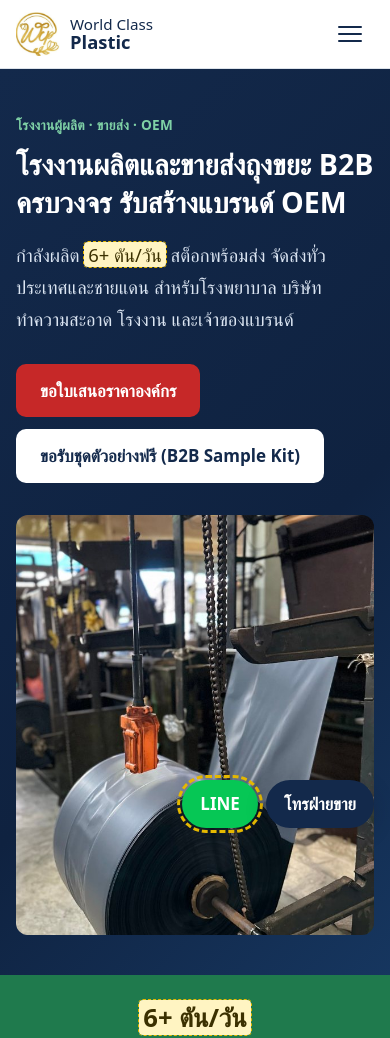
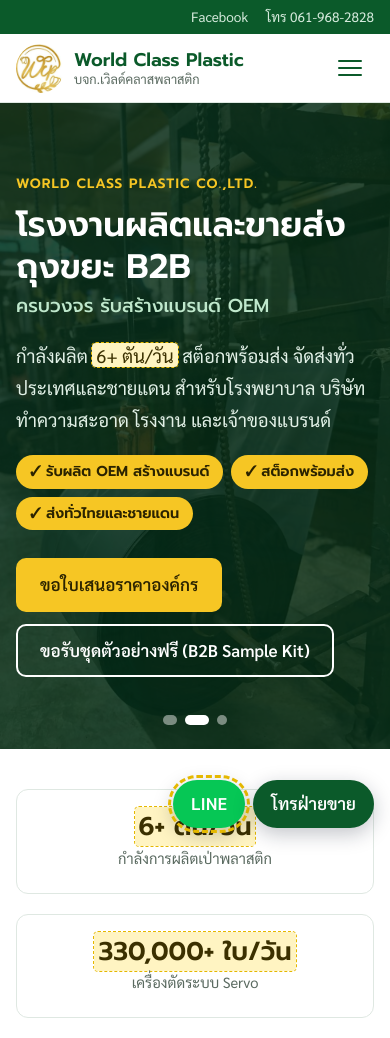
Before and after one commit to annatoey1-creator/wcp-web, an Astro site: page / in a window 390 px wide. Shown: the top 1038 px of the page. Built offline with nearby package versions, Linux system fonts and the light colour scheme; Astro itself is replaced by a stand-in of ours; a web font is replaced by a local one.

Commit message:
Restyle theme and homepage hero to match green/gold mockup v1
- Dark green + gold palette, Prompt/Sarabun fonts
- Green top bar with slogan, Facebook and phone
- Full-bleed hero slider with green overlay, gold badges and buttons
- Stats as white cards, green page heroes and footer

Co-Authored-By: Claude Opus 5.5 <noreply@anthropic.com>

```diff
--- a/src/components/ArticleCard.astro
+++ b/src/components/ArticleCard.astro
@@ -16,7 +16,7 @@ const d = post.data;
 <style>
   .tag { align-self: flex-start; text-decoration: none; }
   h3 { margin: 4px 0 0; }
-  h3 a { color: var(--navy); text-decoration: none; }
+  h3 a { color: var(--primary); text-decoration: none; }
   h3 a:hover { text-decoration: underline; }
   .meta { font-size: 0.9rem; margin-top: auto !important; padding-top: 8px; }
 </style>
--- a/src/components/Footer.astro
+++ b/src/components/Footer.astro
@@ -38,12 +38,12 @@ const c = site.contact;
   <div class="wrap copy">© {new Date().getFullYear()} {site.brand}</div>
 </footer>
 <style>
-  .site-footer { background: var(--slate); color: #cbd5e1; padding-top: 56px; padding-bottom: 96px; font-size: 0.95rem; }
+  .site-footer { background: var(--primary-900); color: #c9ddd0; padding-top: 56px; padding-bottom: 96px; font-size: 0.95rem; }
   .cols { display: grid; gap: 32px; }
   @media (min-width: 720px) { .cols { grid-template-columns: 1.4fr 1fr 1fr 1fr; } }
   h2 { color: #fff; font-size: 1rem; margin-bottom: 12px; }
   .brand { color: #fff; font-weight: 700; font-size: 1.1rem; }
   ul { list-style: none; padding: 0; margin: 0 0 16px; display: grid; gap: 8px; }
   a:not(.btn) { color: #e2e8f0; }
-  .copy { border-top: 1px solid #334155; margin-top: 40px; padding-top: 20px; font-size: 0.85rem; }
+  .copy { border-top: 1px solid rgb(255 255 255 / 0.15); margin-top: 40px; padding-top: 20px; font-size: 0.85rem; }
 </style>
--- a/src/components/Header.astro
+++ b/src/components/Header.astro
@@ -10,11 +10,20 @@ const nav = [
 const path = Astro.url.pathname;
 const isActive = (href: string) => path === href || path.startsWith(href + '/');
 ---
+<div class="topbar">
+  <div class="wrap topbar-in">
+    <span class="slogan">To be one of the best Thai plastic recycle</span>
+    <span class="links">
+      <a href={site.contact.facebook.value} rel="noopener">Facebook</a>
+      <a href={site.contact.phoneHref}>โทร {site.contact.phone.value}</a>
+    </span>
+  </div>
+</div>
 <header class="site-header">
   <div class="wrap bar">
     <a class="logo" href="/" aria-label={`${site.brand} หน้าแรก`}>
-      <img src="/images/brand/logo-mark.jpg" alt="" width="44" height="44" />
-      <span>World Class<br /><strong>Plastic</strong></span>
+      <img src="/images/brand/logo-mark.jpg" alt="" width="48" height="48" />
+      <span><strong>World Class Plastic</strong><small>บจก.เวิลด์คลาสพลาสติก</small></span>
     </a>
     <nav class="desktop-nav" aria-label="เมนูหลัก">
       {nav.map((n) => <a href={n.href} aria-current={isActive(n.href) ? 'page' : undefined}>{n.label}</a>)}
@@ -33,16 +42,24 @@ const isActive = (href: string) => path === href || path.startsWith(href + '/');
 <style>
   .site-header { position: sticky; top: 0; z-index: 50; background: rgb(255 255 255 / 0.96); backdrop-filter: blur(8px); border-bottom: 1px solid var(--border); }
   .bar { display: flex; align-items: center; justify-content: space-between; gap: 16px; min-height: 68px; }
-  .logo { display: flex; align-items: center; gap: 10px; text-decoration: none; color: var(--navy); line-height: 1.1; font-size: 0.95rem; }
-  .logo img { border-radius: 8px; }
-  .logo strong { font-size: 1.15rem; }
+  .topbar { background: var(--primary); color: #d5eadc; font-size: 0.85rem; }
+  .topbar-in { display: flex; justify-content: space-between; align-items: center; gap: 12px; min-height: 34px; }
+  .topbar .links { display: flex; gap: 18px; flex-shrink: 0; }
+  .topbar a { color: inherit; text-decoration: none; }
+  .topbar a:hover { color: #fff; }
+  @media (max-width: 599px) { .slogan { display: none; } .topbar-in { justify-content: flex-end; } }
+  .logo { display: flex; align-items: center; gap: 10px; text-decoration: none; line-height: 1.2; }
+  .logo img { border-radius: 50%; }
+  .logo span { display: grid; }
+  .logo strong { font-family: var(--font-head); font-weight: 600; font-size: 1.15rem; color: var(--primary); }
+  .logo small { font-size: 0.8rem; color: var(--muted); }
   .desktop-nav { display: none; align-items: center; gap: 22px; }
   .desktop-nav a:not(.btn) { color: var(--slate); text-decoration: none; font-weight: 500; font-size: 0.98rem; }
   .desktop-nav a[aria-current='page'] { color: var(--green); }
   .desktop-nav a:not(.btn):hover { color: var(--green); }
   .mobile-nav summary { list-style: none; cursor: pointer; display: grid; gap: 5px; padding: 12px; }
   .mobile-nav summary::-webkit-details-marker { display: none; }
-  .mobile-nav summary span { display: block; width: 24px; height: 2px; background: var(--navy); border-radius: 2px; }
+  .mobile-nav summary span { display: block; width: 24px; height: 2px; background: var(--primary); border-radius: 2px; }
   .mobile-nav nav { position: absolute; left: 0; right: 0; top: 100%; background: #fff; border-bottom: 1px solid var(--border); box-shadow: var(--shadow); display: grid; padding: 8px 16px 16px; }
   .mobile-nav nav a:not(.btn) { padding: 12px 4px; color: var(--slate); text-decoration: none; border-bottom: 1px solid var(--gray-100); }
   .mobile-nav nav .btn { margin-top: 12px; }
--- a/src/components/ProductCard.astro
+++ b/src/components/ProductCard.astro
@@ -9,7 +9,7 @@ const { p } = Astro.props;
     <h3><a href={`/products/${p.slug}`}>{p.name}</a></h3>
     <p>{p.short}</p>
     <div class="btn-row" style="margin-top:auto;padding-top:12px">
-      <a class="btn btn-navy btn-sm" href={`/products/${p.slug}`}>ดูสเปก</a>
+      <a class="btn btn-dark btn-sm" href={`/products/${p.slug}`}>ดูสเปก</a>
       {p.specSheet
         ? <a class="btn btn-outline btn-sm" href={p.specSheet} download>ดาวน์โหลดตาราง</a>
         : <span class="btn btn-outline btn-sm" aria-disabled="true" title="ยังไม่มีไฟล์ PDF">ตาราง PDF (เร็วๆ นี้)</span>}
@@ -17,7 +17,7 @@ const { p } = Astro.props;
   </div>
 </article>
 <style>
-  .product-card { --accent: var(--navy); position: relative; }
+  .product-card { --accent: var(--primary); position: relative; }
   .product-card::before { content: ''; position: absolute; inset: 0 0 auto; height: 4px; background: var(--accent); }
   .accent-red { --accent: var(--red); }
   .accent-green { --accent: var(--green); }
--- a/src/components/StickyContact.astro
+++ b/src/components/StickyContact.astro
@@ -13,6 +13,6 @@ const c = site.contact;
   .sticky-contact { position: fixed; right: 16px; bottom: 16px; z-index: 60; display: flex; gap: 8px; }
   a { display: inline-flex; align-items: center; min-height: 48px; padding: 0 18px; border-radius: 999px; color: #fff; font-weight: 600; text-decoration: none; box-shadow: 0 6px 20px rgb(15 23 42 / 0.25); }
   .line { background: #06c755; }
-  .call { background: var(--navy); }
+  .call { background: var(--primary); }
   .missing { outline: 3px dashed var(--todo-border); outline-offset: 2px; }
 </style>
--- a/src/layouts/Base.astro
+++ b/src/layouts/Base.astro
@@ -53,7 +53,7 @@ const extra = jsonLd ? (Array.isArray(jsonLd) ? jsonLd : [jsonLd]) : [];
     <link rel="sitemap" href="/sitemap-index.xml" />
     <link rel="preconnect" href="https://fonts.googleapis.com" />
     <link rel="preconnect" href="https://fonts.gstatic.com" crossorigin />
-    <link href="https://fonts.googleapis.com/css2?family=IBM+Plex+Sans+Thai:wght@400;500;600;700&display=swap" rel="stylesheet" />
+    <link href="https://fonts.googleapis.com/css2?family=Prompt:wght@400;500;600;700&family=Sarabun:wght@400;500;600&display=swap" rel="stylesheet" />
     <script type="application/ld+json" set:html={JSON.stringify(org)} />
     {extra.map((d) => <script type="application/ld+json" set:html={JSON.stringify(d)} />)}
   </head>
--- a/src/pages/404.astro
+++ b/src/pages/404.astro
@@ -7,7 +7,7 @@ import Base from '../layouts/Base.astro';
       <h1>ไม่พบหน้านี้</h1>
       <p>ลิงก์อาจเปลี่ยนหรือถูกลบไปแล้ว</p>
       <div class="btn-row" style="justify-content:center">
-        <a class="btn btn-navy" href="/">กลับหน้าแรก</a>
+        <a class="btn btn-dark" href="/">กลับหน้าแรก</a>
         <a class="btn btn-outline" href="/products">ดูสินค้า</a>
       </div>
     </div>
--- a/src/pages/contact.astro
+++ b/src/pages/contact.astro
@@ -126,10 +126,10 @@ const endpoint = site.form.endpoint;
   @media (min-width: 960px) { .layout { grid-template-columns: 1.4fr 1fr; } }
   .form { display: grid; gap: 20px; background: #fff; border: 1px solid var(--border); border-radius: var(--radius); padding: clamp(20px, 3vw, 32px); box-shadow: var(--shadow); }
   fieldset { border: 0; padding: 0; margin: 0; display: grid; gap: 14px; }
-  legend { font-weight: 700; color: var(--navy); font-size: 1.1rem; margin-bottom: 6px; }
+  legend { font-weight: 700; color: var(--primary); font-size: 1.1rem; margin-bottom: 6px; }
   label { display: grid; gap: 6px; font-weight: 500; font-size: 0.98rem; }
   input:not([type='checkbox']), select, textarea { font: inherit; padding: 12px 14px; border: 1px solid var(--border); border-radius: 8px; background: #fff; width: 100%; min-height: 48px; }
-  input:focus, select:focus, textarea:focus { border-color: var(--navy-700); outline: 2px solid rgb(29 58 102 / 0.2); }
+  input:focus, select:focus, textarea:focus { border-color: var(--primary-700); outline: 2px solid rgb(29 58 102 / 0.2); }
   .row { display: grid; gap: 14px; }
   @media (min-width: 560px) { .row { grid-template-columns: 1fr 1fr; } }
   .checks { display: grid; gap: 8px; }
@@ -140,7 +140,7 @@ const endpoint = site.form.endpoint;
   .sample-address { display: none; }
   .sample:has(#want-sample:checked) .sample-address { display: grid; }
   .consent { font-size: 0.92rem; color: var(--muted); }
-  .form-msg { margin: 0; font-weight: 600; color: var(--navy); }
+  .form-msg { margin: 0; font-weight: 600; color: var(--primary); }
   .info h2 { font-size: 1.15rem; margin-top: 24px; }
   .info h2:first-child { margin-top: 0; }
   .info ul { list-style: none; padding: 0; margin: 0; display: grid; gap: 10px; }
--- a/src/pages/index.astro
+++ b/src/pages/index.astro
@@ -11,30 +11,46 @@ import { products } from '../data/products';
 const posts = (await getCollection('knowledge', ({ data }) => !data.draft))
   .sort((a, b) => b.data.publishDate.valueOf() - a.data.publishDate.valueOf())
   .slice(0, 3);
+
+// ภาพสไลด์ใน hero เปลี่ยนอัตโนมัติทุก 5 วินาที
+const heroSlides = [
+  { src: '/images/factory/production-line.jpg', alt: 'สายการผลิตถุงพลาสติกในโรงงาน' },
+  { src: '/images/gallery/packed-3.jpg', alt: 'ถุงขยะแพ็กพร้อมส่ง' },
+  { src: '/images/factory/film-roll.jpg', alt: 'ม้วนฟิล์มพลาสติกในเครื่องผลิต' },
+];
 ---
 <Base
   title="World Class Plastic โรงงานผลิตและขายส่งถุงขยะ B2B รับผลิต OEM"
   description="โรงงานผลิตและขายส่งถุงขยะสำหรับองค์กร ถุงขยะติดเชื้อสีแดง ถุงขยะรีไซเคิล ถุงดำงานหนัก ถุงแยกสี และรับสร้างแบรนด์ถุงขยะ OEM ครบวงจร ขอใบเสนอราคาและชุดตัวอย่างได้"
 >
-  <section class="hero">
-    <div class="wrap hero-grid">
-      <div>
-        <span class="eyebrow">โรงงานผู้ผลิต · ขายส่ง · OEM</span>
-        <h1>โรงงานผลิตและขายส่งถุงขยะ B2B ครบวงจร รับสร้างแบรนด์ OEM</h1>
+  <section class="hero" aria-label="แนะนำบริษัท">
+    {heroSlides.map((s, i) => (
+      <img class:list={['slide', { active: i === 0 }]} src={s.src} alt={i === 0 ? s.alt : ''} width="1280" height="720"
+        fetchpriority={i === 0 ? 'high' : undefined} loading={i === 0 ? 'eager' : 'lazy'} decoding="async" />
+    ))}
+    <div class="wrap hero-text">
+      <span class="eyebrow">World Class Plastic Co.,Ltd.</span>
+      <h1>โรงงานผลิตและขายส่งถุงขยะ B2B<span>ครบวงจร รับสร้างแบรนด์ OEM</span></h1>
       <p class="lead">
         กำลังผลิต <Fact f={site.stats[0].fact} /> สต็อกพร้อมส่ง จัดส่งทั่วประเทศและชายแดน
         สำหรับโรงพยาบาล บริษัททำความสะอาด โรงงาน และเจ้าของแบรนด์
       </p>
+      <ul class="badges">
+        <li>✓ รับผลิต OEM สร้างแบรนด์</li>
+        <li>✓ สต็อกพร้อมส่ง</li>
+        <li>✓ ส่งทั่วไทยและชายแดน</li>
+      </ul>
       <div class="btn-row">
         <a class="btn btn-primary" href="/contact#quote-form">ขอใบเสนอราคาองค์กร</a>
-          <a class="btn btn-light" href="/contact?sample=1#quote-form">ขอรับชุดตัวอย่างฟรี (B2B Sample Kit)</a>
+        <a class="btn btn-ghost" href="/contact?sample=1#quote-form">ขอรับชุดตัวอย่างฟรี (B2B Sample Kit)</a>
       </div>
     </div>
-      <img src="/images/factory/production-line.jpg" alt="สายการผลิตถุงพลาสติกในโรงงาน" width="900" height="1543" fetchpriority="high" />
+    <div class="dots" role="group" aria-label="เลือกภาพ">
+      {heroSlides.map((_, i) => <button type="button" class:list={{ active: i === 0 }} aria-label={`ภาพที่ ${i + 1}`}></button>)}
     </div>
   </section>
 
-  <section class="stats" aria-label="กำลังการผลิต">
+  <section class="stats-wrap" aria-label="กำลังการผลิต">
     <div class="wrap grid grid-3">
       {site.stats.map((s) => (
         <div class="stat">
@@ -69,7 +85,7 @@ const posts = (await getCollection('knowledge', ({ data }) => !data.draft))
           <li>แบบม้วนหรือแบบพับ หูผูก กลิ่นหอม</li>
           <li>ขั้นต่ำยืดหยุ่นสำหรับผู้เริ่มต้น</li>
         </ul>
-        <a class="btn btn-navy" href="/oem">ดูขั้นตอนรับผลิต OEM</a>
+        <a class="btn btn-dark" href="/oem">ดูขั้นตอนรับผลิต OEM</a>
       </div>
     </div>
   </section>
@@ -104,18 +120,50 @@ const posts = (await getCollection('knowledge', ({ data }) => !data.draft))
   <div class="wrap"><CtaSample /></div>
 </Base>
 
+<script>
+  const hero = document.querySelector('.hero');
+  const slides = hero ? [...hero.querySelectorAll<HTMLElement>('.slide')] : [];
+  const dots = hero ? [...hero.querySelectorAll<HTMLButtonElement>('.dots button')] : [];
+  let current = 0;
+  let timer: number | undefined;
+  const show = (i: number) => {
+    slides[current]?.classList.remove('active');
+    dots[current]?.classList.remove('active');
+    current = (i + slides.length) % slides.length;
+    slides[current]?.classList.add('active');
+    dots[current]?.classList.add('active');
+  };
+  const start = () => {
+    if (matchMedia('(prefers-reduced-motion: reduce)').matches || slides.length < 2) return;
+    clearInterval(timer);
+    timer = window.setInterval(() => show(current + 1), 5000);
+  };
+  dots.forEach((d, i) => d.addEventListener('click', () => { show(i); start(); }));
+  start();
+</script>
+
 <style>
-  .hero { background: linear-gradient(135deg, var(--navy) 0%, #0f2240 60%, #16365f 100%); color: #dbe5f2; padding-block: clamp(40px, 7vw, 88px); overflow: hidden; }
-  .hero-grid { display: grid; gap: 32px; align-items: center; }
-  .hero h1 { color: #fff; }
-  .hero .eyebrow { color: #7fd1a6; }
-  .lead { font-size: 1.15rem; max-width: 620px; margin-bottom: 28px; }
-  .hero img { border-radius: var(--radius); max-height: 420px; width: 100%; object-fit: cover; }
-  @media (min-width: 900px) { .hero-grid { grid-template-columns: 1.2fr 1fr; } }
+  .hero { position: relative; min-height: min(80vh, 640px); display: flex; align-items: center; color: #fff; overflow: hidden; background: var(--primary-900); }
+  .slide { position: absolute; inset: 0; width: 100%; height: 100%; object-fit: cover; opacity: 0; transition: opacity 1s ease; }
+  .slide.active { opacity: 1; }
+  .hero::after { content: ''; position: absolute; inset: 0; background: linear-gradient(90deg, rgb(6 45 22 / 0.92) 0%, rgb(6 45 22 / 0.7) 50%, rgb(6 45 22 / 0.2) 100%); }
+  @media (max-width: 799px) { .hero::after { background: rgb(6 45 22 / 0.82); } }
+  .hero-text { position: relative; z-index: 2; padding-block: 64px 72px; }
+  .hero-text > * { max-width: 640px; }
+  .hero .eyebrow { color: var(--gold-soft); }
+  .hero h1 { color: #fff; font-size: clamp(2rem, 1.3rem + 3.4vw, 3.6rem); line-height: 1.25; }
+  .hero h1 span { display: block; font-size: 0.55em; color: #bfe8cc; font-weight: 500; margin-top: 6px; }
+  .lead { font-size: 1.15rem; color: #e2f1e7; margin: 16px 0 20px; }
+  .badges { display: flex; flex-wrap: wrap; gap: 8px; list-style: none; padding: 0; margin: 0 0 28px; }
+  .badges li { background: var(--gold-soft); color: var(--on-gold); border-radius: 999px; padding: 4px 14px; font-size: 0.9rem; font-weight: 600; font-family: var(--font-head); }
+  .dots { position: absolute; z-index: 3; bottom: 24px; left: 50%; transform: translateX(-50%); display: flex; gap: 8px; }
+  .dots button { width: 10px; height: 10px; border-radius: 5px; border: 0; padding: 0; background: rgb(255 255 255 / 0.45); cursor: pointer; transition: width 0.2s; }
+  .dots button.active { background: #fff; width: 28px; }
 
-  .stats { background: var(--green); color: #e8f6ee; padding-block: 28px; }
-  .stat { display: grid; gap: 2px; text-align: center; }
-  .stat strong { font-size: clamp(1.6rem, 1.2rem + 1.6vw, 2.2rem); color: #fff; line-height: 1.2; }
+  .stats-wrap { padding-block: 40px 0; }
+  .stat { display: grid; gap: 2px; text-align: center; background: #fff; border: 1px solid var(--border); border-radius: var(--radius); padding: 22px 16px; }
+  .stat strong { font-family: var(--font-head); font-size: clamp(1.6rem, 1.2rem + 1.6vw, 2.2rem); color: var(--green); line-height: 1.2; font-weight: 600; }
+  .stat span { font-size: 0.92rem; color: var(--muted); }
 
   .oem { display: grid; gap: 32px; align-items: center; }
   .oem img { border-radius: var(--radius); box-shadow: var(--shadow); }
@@ -124,5 +172,5 @@ const posts = (await getCollection('knowledge', ({ data }) => !data.draft))
 
   .certs { list-style: none; padding: 0; margin: 0; }
   .certs li { display: grid; gap: 6px; padding: 20px; border: 1px solid var(--border); border-left: 4px solid var(--green); border-radius: var(--radius); background: #fff; }
-  .certs strong { color: var(--navy); }
+  .certs strong { color: var(--primary); }
 </style>
--- a/src/pages/knowledge/[...slug].astro
+++ b/src/pages/knowledge/[...slug].astro
@@ -86,6 +86,6 @@ if (d.faq.length) {
   .meta { color: var(--muted); font-size: 0.95rem; }
   .cover { width: 100%; max-width: 760px; aspect-ratio: 16 / 9; object-fit: cover; border-radius: var(--radius); margin: 8px 0 32px; }
   .faq details { border: 1px solid var(--border); border-radius: 10px; padding: 12px 16px; margin-bottom: 10px; background: #fff; }
-  .faq summary { cursor: pointer; font-weight: 600; color: var(--navy); }
+  .faq summary { cursor: pointer; font-weight: 600; color: var(--primary); }
   .faq details p { margin: 10px 0 0; }
 </style>
--- a/src/pages/oem.astro
+++ b/src/pages/oem.astro
@@ -91,7 +91,7 @@ const ld = {
 <style>
   .steps { list-style: none; padding: 0; margin: 0; }
   .steps li { background: #fff; border: 1px solid var(--border); border-radius: var(--radius); padding: 24px; box-shadow: var(--shadow); }
-  .num { display: inline-grid; place-items: center; width: 40px; height: 40px; border-radius: 50%; background: var(--navy); color: #fff; font-weight: 700; margin-bottom: 12px; }
+  .num { display: inline-grid; place-items: center; width: 40px; height: 40px; border-radius: 50%; background: var(--primary); color: #fff; font-weight: 700; margin-bottom: 12px; }
   .steps p { color: var(--muted); margin: 0; }
   .two { display: grid; gap: 32px; align-items: center; }
   .two img { border-radius: var(--radius); box-shadow: var(--shadow); }
--- a/src/styles/global.css
+++ b/src/styles/global.css
@@ -1,24 +1,29 @@
-/* โทนสีหลักของเว็บ แก้สีที่นี่ที่เดียว */
+/* โทนสีหลักของเว็บ แก้สีที่นี่ที่เดียว (ธีมเขียวเข้ม + ทอง ตาม mockup v1) */
 :root {
-  --navy: #13294b;
-  --navy-700: #1d3a66;
-  --slate: #1e293b;
-  --green: #1f7a4d;
-  --green-50: #eaf5ef;
-  --red: #c62828;
+  --primary: #0b5a2a;      /* เขียวเข้ม: หัวข้อ แถบบน ปุ่มรอง */
+  --primary-700: #13803d;  /* เขียวกลาง: hover ลิงก์ */
+  --primary-900: #063a1b;  /* เขียวเข้มสุด: footer */
+  --slate: #17241c;
+  --green: #13803d;
+  --green-50: #f3f7f4;
+  --gold: #c9a227;         /* ทอง: eyebrow */
+  --gold-soft: #f6c624;    /* เหลืองทอง: ปุ่มหลัก ป้าย */
+  --on-gold: #2b2300;
+  --red: #c62828;          /* แดง: เฉพาะถุงขยะติดเชื้อ */
   --red-50: #fdecec;
   --bg: #ffffff;
-  --gray-50: #f5f7fa;
-  --gray-100: #eceff3;
-  --border: #dde3ea;
-  --text: #1f2937;
-  --muted: #5b6575;
+  --gray-50: #f3f7f4;
+  --gray-100: #e8efe9;
+  --border: #dfe8e2;
+  --text: #17241c;
+  --muted: #5a6a60;
   --todo-bg: #fff4c2;
   --todo-border: #e5b800;
   --radius: 12px;
   --shadow: 0 1px 2px rgb(15 23 42 / 0.06), 0 4px 16px rgb(15 23 42 / 0.06);
   --wrap: 1160px;
-  --font: 'IBM Plex Sans Thai', system-ui, sans-serif;
+  --font: 'Sarabun', system-ui, sans-serif;
+  --font-head: 'Prompt', system-ui, sans-serif;
 }
 
 *, *::before, *::after { box-sizing: border-box; }
@@ -32,8 +37,9 @@ body {
   line-height: 1.75;
 }
 img { max-width: 100%; height: auto; display: block; }
-a { color: var(--navy-700); }
-h1, h2, h3, h4 { color: var(--navy); line-height: 1.35; margin: 0 0 0.6em; font-weight: 700; }
+a { color: var(--primary-700); }
+h1, h2, h3, h4 { color: var(--primary); line-height: 1.35; margin: 0 0 0.6em; font-weight: 600; font-family: var(--font-head); }
+.btn, th, legend, .eyebrow { font-family: var(--font-head); }
 h1 { font-size: clamp(1.75rem, 1.2rem + 2.4vw, 2.75rem); }
 h2 { font-size: clamp(1.4rem, 1.1rem + 1.3vw, 2rem); }
 h3 { font-size: 1.2rem; }
@@ -44,7 +50,7 @@ p { margin: 0 0 1em; }
 .section.alt { background: var(--gray-50); }
 .section-head { max-width: 720px; margin-bottom: 32px; }
 .section-head p { color: var(--muted); }
-.eyebrow { display: inline-block; font-size: 0.85rem; font-weight: 600; color: var(--green); letter-spacing: 0.02em; margin-bottom: 8px; }
+.eyebrow { display: inline-block; font-size: 0.85rem; font-weight: 600; color: var(--gold); letter-spacing: 0.08em; text-transform: uppercase; margin-bottom: 8px; }
 
 .grid { display: grid; gap: 20px; }
 @media (min-width: 640px) { .grid-2 { grid-template-columns: repeat(2, 1fr); } .grid-4 { grid-template-columns: repeat(2, 1fr); } .grid-3 { grid-template-columns: repeat(2, 1fr); } }
@@ -56,13 +62,15 @@ p { margin: 0 0 1em; }
 .card img { aspect-ratio: 4 / 3; object-fit: cover; width: 100%; background: var(--gray-100); }
 
 .btn { display: inline-flex; align-items: center; justify-content: center; gap: 8px; min-height: 48px; padding: 10px 22px; border-radius: 10px; font: inherit; font-weight: 600; text-decoration: none; border: 2px solid transparent; cursor: pointer; transition: background 0.15s, color 0.15s; }
-.btn-primary { background: var(--red); color: #fff; }
-.btn-primary:hover { background: #a91f1f; }
-.btn-navy { background: var(--navy); color: #fff; }
-.btn-navy:hover { background: var(--navy-700); }
-.btn-outline { border-color: currentColor; color: var(--navy); background: transparent; }
+.btn-primary { background: var(--gold-soft); color: var(--on-gold); }
+.btn-primary:hover { background: #e3b411; }
+.btn-ghost { border-color: #fff; color: #fff; background: transparent; }
+.btn-ghost:hover { background: #fff; color: var(--primary); }
+.btn-dark { background: var(--primary); color: #fff; }
+.btn-dark:hover { background: var(--primary-700); }
+.btn-outline { border-color: currentColor; color: var(--primary); background: transparent; }
 .btn-outline:hover { background: var(--gray-100); }
-.btn-light { background: #fff; color: var(--navy); }
+.btn-light { background: #fff; color: var(--primary); }
 .btn-sm { min-height: 40px; padding: 6px 14px; font-size: 0.95rem; }
 .btn[aria-disabled='true'] { opacity: 0.55; pointer-events: none; }
 .btn-row { display: flex; flex-wrap: wrap; gap: 12px; }
@@ -76,9 +84,9 @@ p { margin: 0 0 1em; }
 /* ตาราง: บนมือถือเลื่อนแนวนอนได้ในกล่อง หน้าเว็บไม่ล้น */
 .table-wrap { overflow-x: auto; border: 1px solid var(--border); border-radius: var(--radius); background: #fff; }
 table { width: 100%; border-collapse: collapse; font-size: 0.98rem; min-width: 480px; }
-caption { text-align: left; padding: 14px 16px; font-weight: 700; color: var(--navy); }
+caption { text-align: left; padding: 14px 16px; font-weight: 700; color: var(--primary); }
 th, td { padding: 12px 16px; text-align: left; border-top: 1px solid var(--border); white-space: nowrap; }
-thead th { background: var(--navy); color: #fff; font-weight: 600; border-top: 0; }
+thead th { background: var(--primary); color: #fff; font-weight: 600; border-top: 0; }
 tbody tr:nth-child(even) { background: var(--gray-50); }
 
 /* ข้อมูลที่ยังไม่ยืนยัน */
@@ -93,7 +101,7 @@ tbody tr:nth-child(even) { background: var(--gray-50); }
 .prose .table-wrap, .prose table { margin-bottom: 1.5em; }
 .prose > table { display: block; overflow-x: auto; border: 1px solid var(--border); border-radius: var(--radius); }
 
-.page-hero { background: linear-gradient(135deg, var(--navy) 0%, var(--navy-700) 100%); color: #e8eef7; padding-block: clamp(40px, 6vw, 72px); }
+.page-hero { background: linear-gradient(90deg, rgb(6 45 22 / 0.97) 0%, rgb(11 90 42 / 0.92) 100%), url(/images/factory/film-roll.jpg) center / cover; color: #e2f1e7; padding-block: clamp(40px, 6vw, 72px); }
 .page-hero h1 { color: #fff; margin-bottom: 0.3em; }
 .page-hero p { max-width: 720px; font-size: 1.1rem; margin: 0; }
 
@@ -107,5 +115,5 @@ tbody tr:nth-child(even) { background: var(--gray-50); }
 
 .cats { display: flex; flex-wrap: wrap; gap: 10px; margin-bottom: 32px; }
 .cats a { padding: 8px 16px; border-radius: 999px; border: 1px solid var(--border); text-decoration: none; color: var(--slate); background: #fff; font-size: 0.95rem; }
-.cats a[aria-current='page'] { background: var(--navy); border-color: var(--navy); color: #fff; }
+.cats a[aria-current='page'] { background: var(--primary); border-color: var(--primary); color: #fff; }
 .visually-hidden:focus { position: fixed; top: 8px; left: 8px; width: auto; height: auto; clip: auto; z-index: 100; background: #fff; padding: 8px 16px; border-radius: 8px; }
```
Also changed, not shown: task.md (+1 -0 lines). Lines whose indentation alone changed are shown as unchanged.
